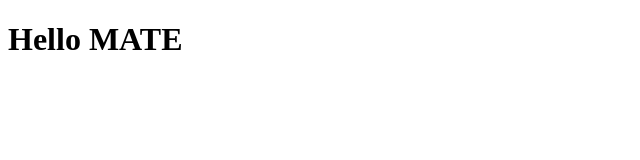
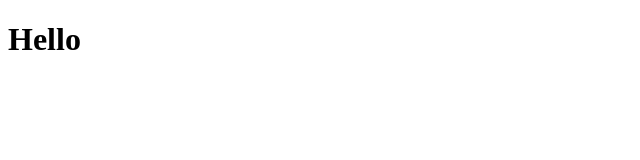
Before and after one commit to callum-doty/coursera-test, a plain HTML site: page index.html in a window 1280 px wide. Shown: the whole page, without its empty margins (0-640 px from the left). Drawn offline with Linux system fonts and the light colour scheme.

Commit message:
Update index.html

```diff
--- a/index.html
+++ b/index.html
@@ -4,6 +4,6 @@
     <title>ELLO</title>
   </head>
   <body>
-    <h1>Hello MATE</h1>
+    <h1>Hello</h1>
   </body>
 </html>
```
